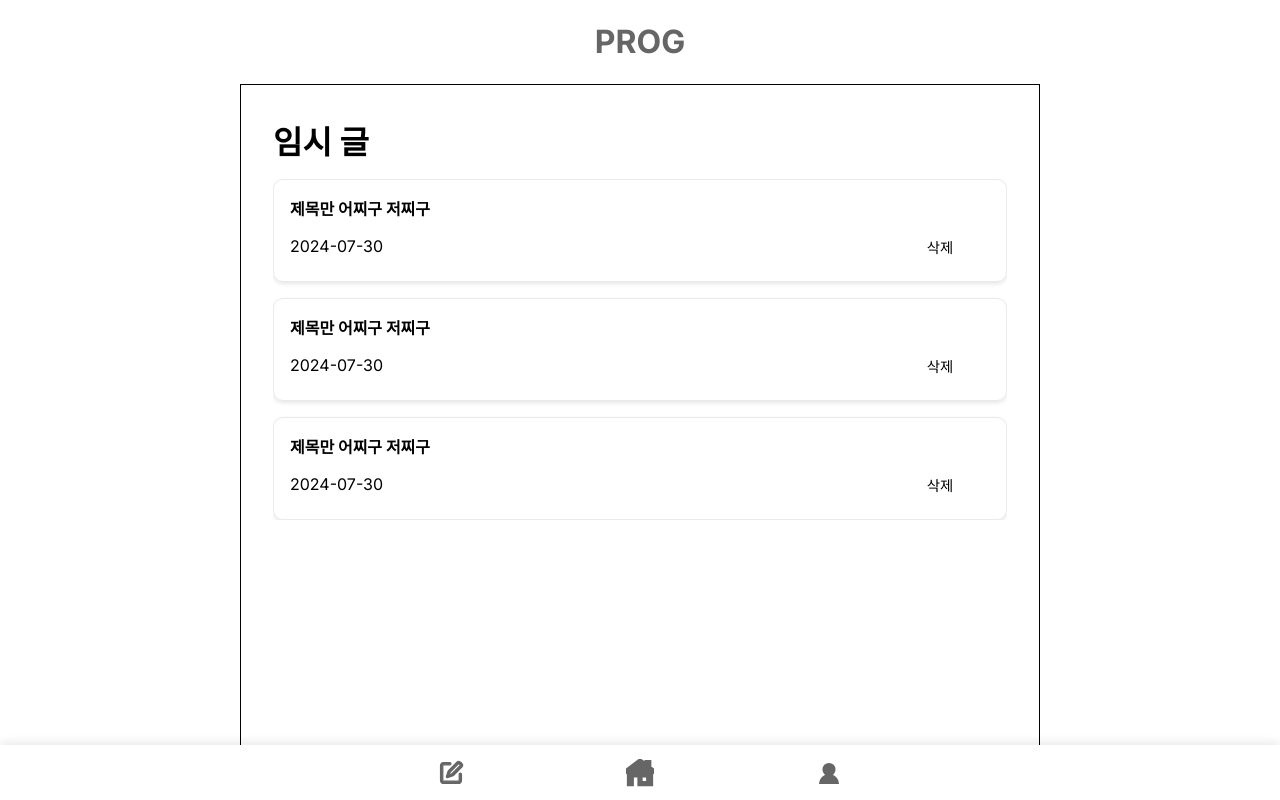
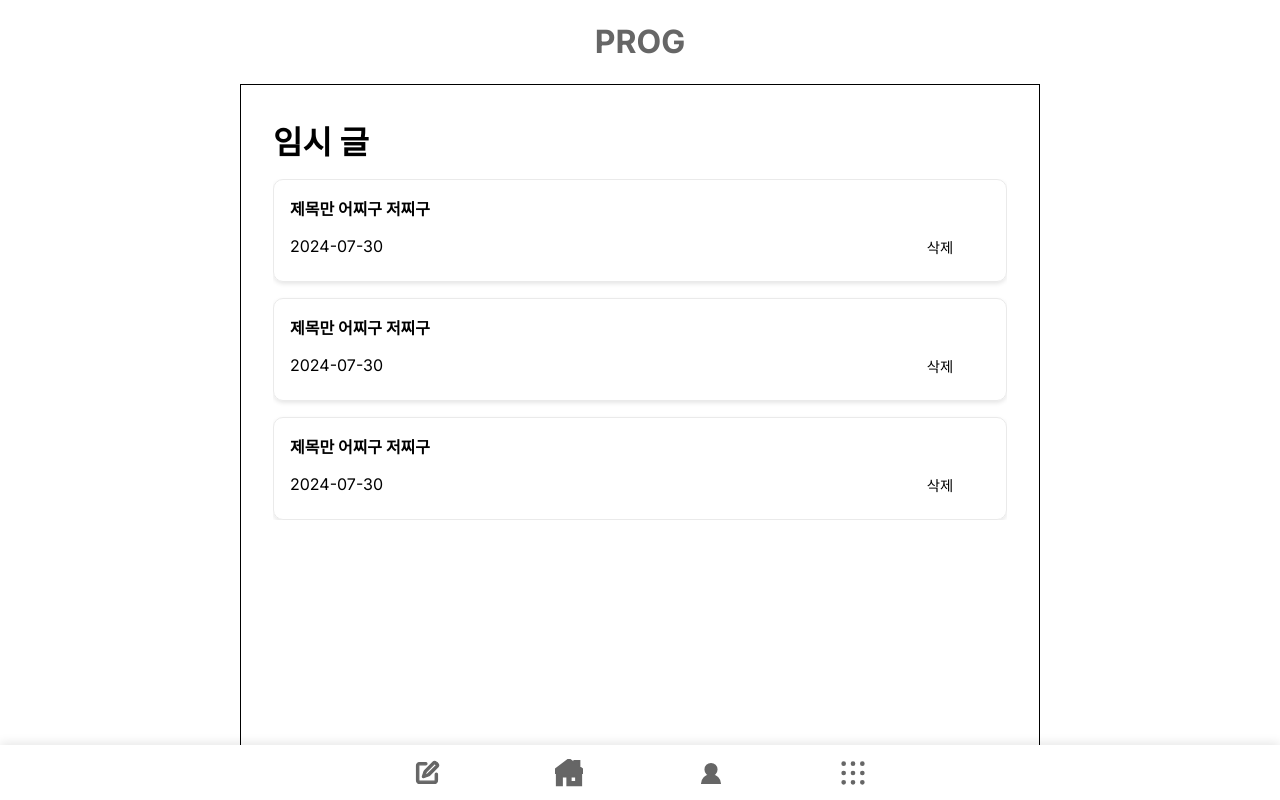
Before and after one commit to pr0-g/frontend, a Next.js app: page /save in a window 1280 px wide. Built offline with nearby package versions, Linux system fonts and the light colour scheme.

Commit message:
feat: profile 페이지 under nav 에 추가

```diff
--- a/src/app/(afterLogin)/_components/UnderNavigation.tsx
+++ b/src/app/(afterLogin)/_components/UnderNavigation.tsx
@@ -3,11 +3,12 @@
 import { useRouter, usePathname } from "next/navigation";
 import styles from "./underNavigation.module.css";
 import Link from "next/link";
+import { useUserDisplayEmailStore } from "@/store/email";
 
 export default function UnderNavigation() {
   const router = useRouter();
   const pathname = usePathname(); // 현재 경로를 가져오기 위해 usePathname 사용
-
+  const displayEmail = useUserDisplayEmailStore((state) => state.displayEmail);
   return (
     <div className={styles.container}>
       <div className={styles.navBar}>
@@ -41,10 +42,10 @@ export default function UnderNavigation() {
             </svg>
           </div>
         </Link>
-        <Link href="/mypage">
+        <Link href={`/${displayEmail}/posts`}>
           <div
             className={`${styles.navItem} ${
-              pathname === "/mypage" ? styles.active : ""
+              pathname === `/${displayEmail}/posts` ? styles.active : ""
             }`}
           >
             <svg
@@ -57,6 +58,94 @@ export default function UnderNavigation() {
             </svg>
           </div>
         </Link>
+        <Link href="/mypage">
+          <div
+            className={`${styles.navItem} ${
+              pathname === "/mypage" ? styles.active : ""
+            }`}
+          >
+            <svg
+              xmlns="http://www.w3.org/2000/svg"
+              width="800px"
+              height="800px"
+              viewBox="0 0 24 24"
+              fill="none"
+            >
+              <circle
+                cx="4"
+                cy="4"
+                r="1"
+                transform="rotate(90 4 4)"
+                stroke="#000000"
+                stroke-width="2"
+              />
+              <circle
+                cx="12"
+                cy="4"
+                r="1"
+                transform="rotate(90 12 4)"
+                stroke="#000000"
+                stroke-width="2"
+              />
+              <circle
+                cx="20"
+                cy="4"
+                r="1"
+                transform="rotate(90 20 4)"
+                stroke="#000000"
+                stroke-width="2"
+              />
+              <circle
+                cx="4"
+                cy="12"
+                r="1"
+                transform="rotate(90 4 12)"
+                stroke="#000000"
+                stroke-width="2"
+              />
+              <circle
+                cx="12"
+                cy="12"
+                r="1"
+                transform="rotate(90 12 12)"
+                stroke="#000000"
+                stroke-width="2"
+              />
+              <circle
+                cx="20"
+                cy="12"
+                r="1"
+                transform="rotate(90 20 12)"
+                stroke="#000000"
+                stroke-width="2"
+              />
+              <circle
+                cx="4"
+                cy="20"
+                r="1"
+                transform="rotate(90 4 20)"
+                stroke="#000000"
+                stroke-width="2"
+              />
+              <circle
+                cx="12"
+                cy="20"
+                r="1"
+                transform="rotate(90 12 20)"
+                stroke="#000000"
+                stroke-width="2"
+              />
+              <circle
+                cx="20"
+                cy="20"
+                r="1"
+                transform="rotate(90 20 20)"
+                stroke="#000000"
+                stroke-width="2"
+              />
+            </svg>
+          </div>
+        </Link>
       </div>
     </div>
   );
--- a/src/app/(afterLogin)/mypage/page.tsx
+++ b/src/app/(afterLogin)/mypage/page.tsx
@@ -16,6 +16,7 @@ import { useUserDisplayNameStore } from "@/store/nickname";
 import { useRouter } from "next/navigation";
 import { deleteMember } from "./_lib/deleteMember";
 import { IUserInfo } from "@/model/user";
+import { useUserDisplayEmailStore } from "@/store/email";
 
 const subscriptionItems = [
   { profileImage: "", name: "작가1" },
@@ -35,6 +36,9 @@ export default function Mypage() {
   const setDisplayName = useUserDisplayNameStore(
     (state) => state.setDisplayName
   );
+  const setDisplayEmail = useUserDisplayEmailStore(
+    (state) => state.setDisplayEmail
+  );
   const router = useRouter();
 
   useEffect(() => {
@@ -45,6 +49,8 @@ export default function Mypage() {
         setUserData(userInfoData.result);
         setInterests(userInterestsData.result);
         setDisplayName(userInfoData.result.nickname, userInfoData.result.name);
+        const emailId = userInfoData.result.email.split("@")[0];
+        setDisplayEmail(emailId);
       } catch (err) {
         console.error("에러 발생:", err);
       }
--- /dev/null
+++ b/src/store/email.ts
@@ -0,0 +1,13 @@
+import { create } from "zustand";
+
+interface UserDisplayEmailState {
+  displayEmail: string;
+  setDisplayEmail: (email: string) => void;
+}
+
+export const useUserDisplayEmailStore = create<UserDisplayEmailState>(
+  (set) => ({
+    displayEmail: "",
+    setDisplayEmail: (email) => set({ displayEmail: email }),
+  })
+);
```
